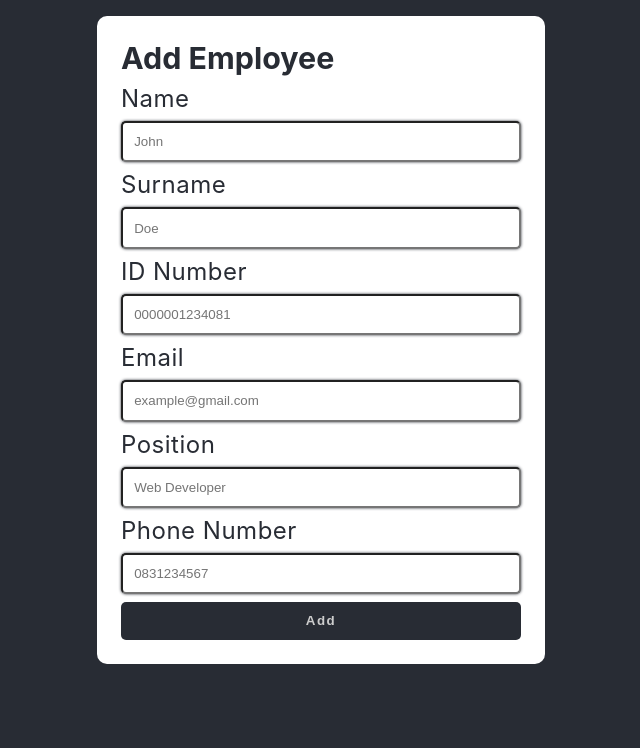
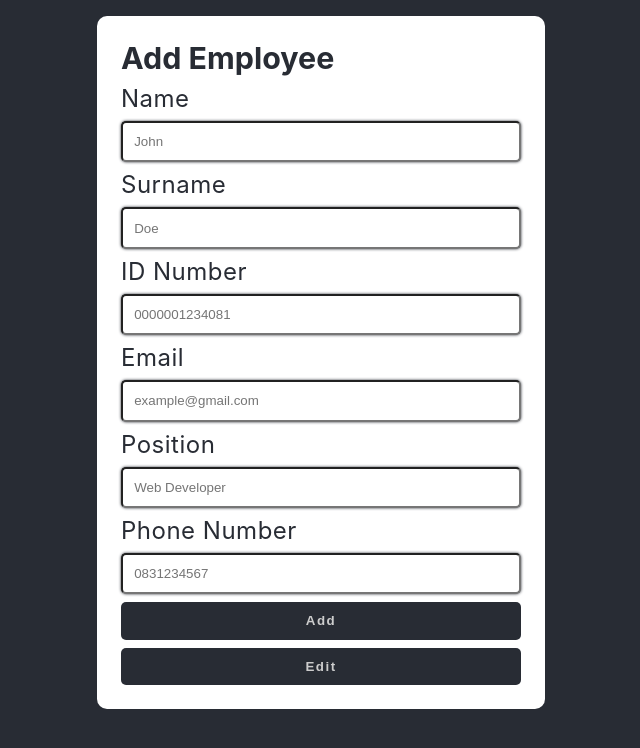
Before and after one commit to rabnic/employee-tracker-react, a React (Create React App) app: page / in a window 1280 px wide. Shown: the top 748 px of the page, without its empty margins (307-947 px from the left). Built offline with nearby package versions, Linux system fonts and the light colour scheme.

Commit message:
Fixed the edit feature

```diff
--- a/src/App.js
+++ b/src/App.js
@@ -1,50 +1,68 @@
-import React, { useState } from 'react';
+import React, { useState, useEffect } from 'react';
 
 import './App.css';
 import AddEmployee from './components/AddEmployee';
 import DisplayEmployees from './components/DisplayEmployees';
-import data from './data.json';
 
 function App() {
-  const [employees, setEmployees] = useState([]);
-  const [currentEmployeeEdit, setCurrentEmployeeEdit] = useState({});
-  const [isEditing, setIsEditing] = useState(false);
+  const [employees, setEmployees] = useState();
+  const [currentEmployeeEdit, setCurrentEmployeeEdit] = useState(0);
 
   const addEmployeeHandler = (employee) => {
+    let key = 1;
+    let length = employees.length;
+    if ( length > 0) {
+      key = employees[length-1].key + 1;
+    }
+    employee.key = key;
     setEmployees([...employees, employee]);
     console.log(employees);
   }
 
-  var testObject = { 'one': 1, 'two': 2, 'three': 3 };
+  useEffect(() => {
+    let storedData = localStorage.getItem('employeeDB') || [];
+    if ((typeof storedData) == 'object') {
+        setEmployees(storedData);
+        localStorage.setItem('employeeDB', JSON.stringify(storedData));
+    } else {
+        setEmployees(JSON.parse(storedData));
+    }
+  }, []);
 
-// Put the object into storage
-localStorage.setItem('testObject', JSON.stringify(testObject));
+  useEffect(() => {
+    employees && localStorage.setItem('employeeDB', JSON.stringify(employees));
+  }, [employees])
 
-// Retrieve the object from storage
-var retrievedObject = localStorage.getItem('testObject');
+  const editEmployee = (employee) => {
 
-console.log('retrievedObject: ', JSON.parse(retrievedObject));
+    const filterEditedProperties = (objOld, objNew) => {
+      objOld = {...objOld}
+      for (let key in objNew) {
+          if (objNew[key]) {
+            objOld[key] = objNew[key];
+          }
+      }
+      return objOld
+    };
 
-  const updateEmployeeHandler = (employee) => {
+      console.log('App.js', employee, 'key=', currentEmployeeEdit)
 
-  }
-
-  const populateForEdit = () => {
-
-  }
-
-  const employeeUnderEdit = (employee) => {
-      setCurrentEmployeeEdit(employee);
+      setEmployees(employees.map(emp => {
+        return emp.key === currentEmployeeEdit ?
+        filterEditedProperties(emp,employee)
+        :
+        emp
+      }))
   }
 
   const deleteEmployeeHandler = (employeeId) => {
-    setEmployees(employees.filter(emp => emp.id !== employeeId));
+    setEmployees(employees.filter(emp => emp.key !== employeeId));
   }
 
   return (
     <div className="App">
-      <AddEmployee addEmployeeHandler={addEmployeeHandler} currentEmployeeEdit={currentEmployeeEdit}/>
-      <DisplayEmployees employees={employees} delEmployee={deleteEmployeeHandler} toEdit={employeeUnderEdit} />
+      <AddEmployee addEmployeeHandler={addEmployeeHandler} editEmployee={editEmployee}/>
+      {employees && <DisplayEmployees employees={employees} delEmployee={deleteEmployeeHandler}  setCurrentEmployeeEdit={setCurrentEmployeeEdit}/>}
     </div>
   );
 }
--- a/src/components/AddEmployee.jsx
+++ b/src/components/AddEmployee.jsx
@@ -1,11 +1,11 @@
-import React, { useState } from 'react';
+import React  from 'react';
 
 import AddEmployeeForm from './AddEmployeeForm';
 
-const AddEmployee = ({addEmployeeHandler}) => {
+const AddEmployee = ({addEmployeeHandler, editEmployee}) => {
     return (
         <section className='add-form-container'>
-            <AddEmployeeForm add={addEmployeeHandler}/>
+            <AddEmployeeForm add={addEmployeeHandler} editEmployee={editEmployee} />
         </section>
     )
 };
--- a/src/components/AddEmployeeForm.jsx
+++ b/src/components/AddEmployeeForm.jsx
@@ -1,11 +1,9 @@
 import React, { useState } from 'react';
 
-const AddEmployeeForm = ({ add }) => {
+const AddEmployeeForm = ({ add, editEmployee }) => {
 
     const clearFields = () => {
-        Array.from(document.getElementsByTagName('input')).forEach(elem => {
-            elem.value = ""
-        })
+        Array.from(document.getElementsByTagName('input')).forEach(elem => { elem.value = "" })
     }
 
     const [employee, setEmployee] = useState(
@@ -16,7 +14,7 @@ const AddEmployeeForm = ({ add }) => {
             "id": "",
             "position": "",
             "phone": "",
-            "image": ""
+            "image": "",
         }
     )
 
@@ -26,28 +24,35 @@ const AddEmployeeForm = ({ add }) => {
         clearFields();
     }
 
+    const editEmp = (e) => {
+        e.preventDefault();
+        editEmployee(employee)
+        clearFields();
+    }
+
     const handleInputChange = (event) => {
-        const { name, value} = event.target;
-        setEmployee({...employee, [name]: value})
+        const { name, value } = event.target;
+        setEmployee({ ...employee, [name]: value })
     }
 
     return (
-        <form onSubmit={addEmp}>
+        <form>
             <h3 className='form-title'>Add Employee</h3>
             <label>Name</label>
-            <input type='text' name='name' placeholder='John' required onChange={handleInputChange}/>
+            <input type='text' name='name' placeholder='John' required onChange={handleInputChange} />
             <label>Surname</label>
-            <input type='text' name='surname' placeholder='Doe' required onChange={handleInputChange}/>
+            <input type='text' name='surname' placeholder='Doe' required onChange={handleInputChange} />
             <label>ID Number</label>
-            <input type='text' name='id' placeholder='0000001234081' required onChange={handleInputChange}/>
+            <input type='text' name='id' placeholder='0000001234081' required onChange={handleInputChange} />
             <label>Email</label>
-            <input type='email' name='email' placeholder='example@gmail.com' required onChange={handleInputChange}/>
+            <input type='email' name='email' placeholder='example@gmail.com' required onChange={handleInputChange} />
             <label>Position</label>
-            <input type='text' name='position' placeholder='Web Developer' required onChange={handleInputChange}/>
+            <input type='text' name='position' placeholder='Web Developer' required onChange={handleInputChange} />
             <label>Phone Number</label>
-            <input type='tel' name='phone' placeholder='0831234567' required onChange={handleInputChange}/>
-            <button>Add</button>
-            {/* <button>Discard</button> */}
+            <input type='tel' name='phone' placeholder='0831234567' required onChange={handleInputChange} />
+            <input hidden id='empKey' name='key' />
+            <button type="submit" id="addBtn" onClick={addEmp}>Add</button>
+            <button id="editBtn" onClick={editEmp}>Edit</button>
         </form>
     )
 };
--- a/src/components/DisplayEmployees.jsx
+++ b/src/components/DisplayEmployees.jsx
@@ -1,14 +1,12 @@
-import React, { useState } from 'react';
-
 import EmployeeCard from './EmployeeCard';
 
-const DisplayEmployees = ({employees, delEmployee, toEdit}) => {
-    console.log('Display emps--- ', employees)
+const DisplayEmployees = ({employees, delEmployee, setCurrentEmployeeEdit}) => {
+    // console.log('Display emps--- ', employees)
     return (
         <section>
             {
                 employees.map(employee => {
-                    return <EmployeeCard key={employee.id} employee={{employee}} delEmployee={delEmployee} toEdit={toEdit}/>
+                    return <EmployeeCard key={employee.key} employee={{employee}} delEmployee={delEmployee} setCurrentEmployeeEdit={setCurrentEmployeeEdit}/>
                 })
             }
 
--- a/src/components/EmployeeCard.jsx
+++ b/src/components/EmployeeCard.jsx
@@ -1,5 +1,3 @@
-import icon from "./iconUrls";
-
 import idIcon from '../icons/id.png';
 import jobIcon from '../icons/chair1.png';
 import phoneIcon from '../icons/phone.png';
@@ -7,21 +5,22 @@ import emailIcon from '../icons/email.png';
 import deleteIcon from '../icons/bin.png';
 import editIcon from '../icons/edit.png';
 
-const populateFormForEdit = () => {
+const populateFormForEdit = ({employee}) => {
     Array.from(document.getElementsByTagName('input')).forEach(elem => {
-        elem.value = ""
+        const attr = elem.attributes.name.value;
+        elem.value = employee[attr];
     })
 }
 
-const EmployeeCard = ({employee, delEmployee, toEdit}) => {
-    const {name, surname, id, email, position, phone, image} = employee.employee;
+const EmployeeCard = ({employee, delEmployee, setCurrentEmployeeEdit}) => {
+    const {name, surname, id, email, position, phone, key} = employee.employee;
     return (
         <div className="employee-card">
             <header>
                 <h3>{`${name} ${surname}`}</h3>
                 <div className="btns-container">
-                    <img src={editIcon} alt="" onClick={() => {toEdit(employee)}}/>
-                    <img src={deleteIcon} alt="" onClick={()=>{delEmployee(id)}}/>
+                    <img src={editIcon} alt="" onClick={() => {populateFormForEdit(employee);setCurrentEmployeeEdit(employee.employee.key)}}/>
+                    <img src={deleteIcon} alt="" onClick={()=>{delEmployee(key)}}/>
                 </div>
             </header>
             <div className="employee-details">
```
